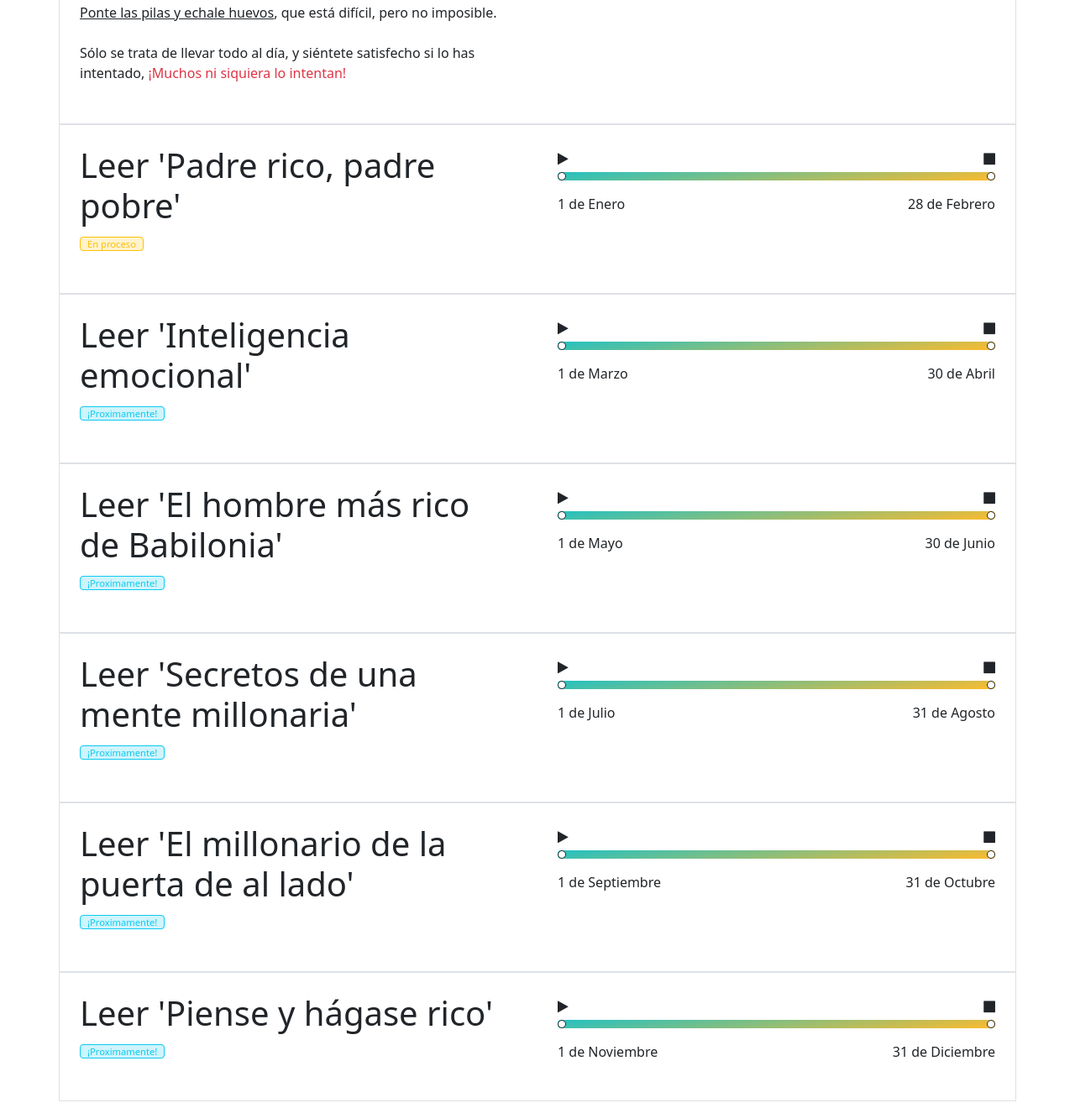
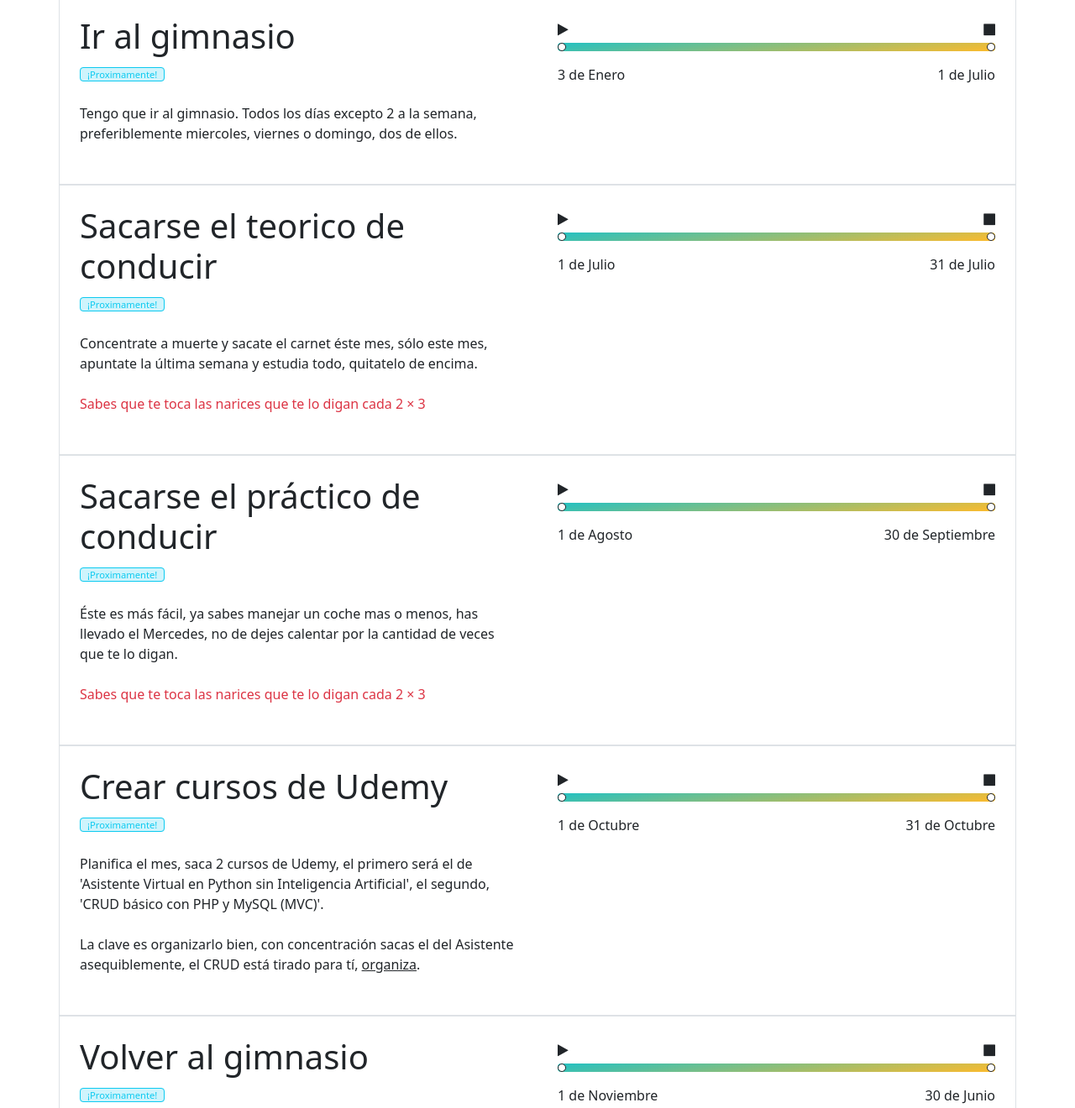
Before and after one commit to Diego-Martin-Mellado/propositos, a plain HTML site: page 2022/index.html in a window 1280 px wide. Shown: the part 994-2314 px from the top of the page at 84% size. Drawn offline with nearby package versions, Linux system fonts and the light colour scheme.

Commit message:
Termino los propósitos de 2022

```diff
--- a/2022/index.html
+++ b/2022/index.html
@@ -26,10 +26,10 @@
 			// 	end: new Date ()
 			// },
 			{
-				title: 'Ir al gimnasio',
-				description: 'Tengo que ir al gimnasio. Todos los días excepto 2 a la semana, preferiblemente miercoles, viernes o domingo, dos de ellos.',
-				start: new Date ('2022-01-03'),
-				end: new Date ('2022-07-01')
+				title: 'Sacarse el -Postgrado de Inteligencia Artificial y Machine Learning-',
+				description: '<u>Ponte las pilas y echale huevos</u>, que está difícil, pero no imposible.<br><br>Sólo se trata de llevar todo al día, y siéntete satisfecho si lo has intentado, ten en cuenta que has de apretar según se vaya acercando septiembre, por eso hay menos propósitos para entonces.<br><br><span class="text-danger">¡Muchos ni siquiera lo intentan!</span>',
+				start: new Date ('2022-01-01'),
+				end: new Date ('2022-09-30')
 			},
 			{
 				title: 'Leer un libro cada 2 meses',
@@ -38,10 +38,34 @@
 				end: new Date ('2022-12-31')
 			},
 			{
-				title: 'Sacarse el -Postgrado de Inteligencia Artificial y Machine Learning-',
-				description: '<u>Ponte las pilas y echale huevos</u>, que está difícil, pero no imposible.<br><br>Sólo se trata de llevar todo al día, y siéntete satisfecho si lo has intentado, <span class="text-danger">¡Muchos ni siquiera lo intentan!</span>',
-				start: new Date ('2022-01-01'),
+				title: 'Ir al gimnasio',
+				description: 'Tengo que ir al gimnasio. Todos los días excepto 2 a la semana, preferiblemente miercoles, viernes o domingo, dos de ellos.',
+				start: new Date ('2022-01-03'),
+				end: new Date ('2022-07-01')
+			},
+			{
+				title: 'Sacarse el teorico de conducir',
+				description: 'Concentrate a muerte y sacate el carnet éste mes, sólo este mes, apuntate la última semana y estudia todo, quitatelo de encima.<br><br><span class="text-danger">Sabes que te toca las narices que te lo digan cada 2 &times; 3</span>',
+				start: new Date ('2022-07-01'),
+				end: new Date ('2022-07-31')
+			},
+			{
+				title: 'Sacarse el práctico de conducir',
+				description: 'Éste es más fácil, ya sabes manejar un coche mas o menos, has llevado el Mercedes, no de dejes calentar por la cantidad de veces que te lo digan.<br><br><span class="text-danger">Sabes que te toca las narices que te lo digan cada 2 &times; 3</span>',
+				start: new Date ('2022-08-01'),
 				end: new Date ('2022-09-30')
+			},
+			{
+				title: 'Crear cursos de Udemy',
+				description: 'Planifica el mes, saca 2 cursos de Udemy, el primero será el de \'Asistente Virtual en Python sin Inteligencia Artificial\', el segundo, \'CRUD básico con PHP y MySQL (MVC)\'.<br><br>La clave es organizarlo bien, con concentración sacas el del Asistente asequiblemente, el CRUD está tirado para tí, <u>organiza</u>.',
+				start: new Date ('2022-10-01'),
+				end: new Date ('2022-10-31')
+			},
+			{
+				title: 'Volver al gimnasio',
+				description: 'Tengo que ir al gimnasio. Todos los días excepto 2 a la semana, preferiblemente miercoles, viernes o domingo, dos de ellos.',
+				start: new Date ('2022-11-01'),
+				end: new Date ('2023-06-30')
 			},
 			{
 				title: 'Leer \'Padre rico, padre pobre\'',
```
Also changed, not shown: index.html (+1 -1 lines).
